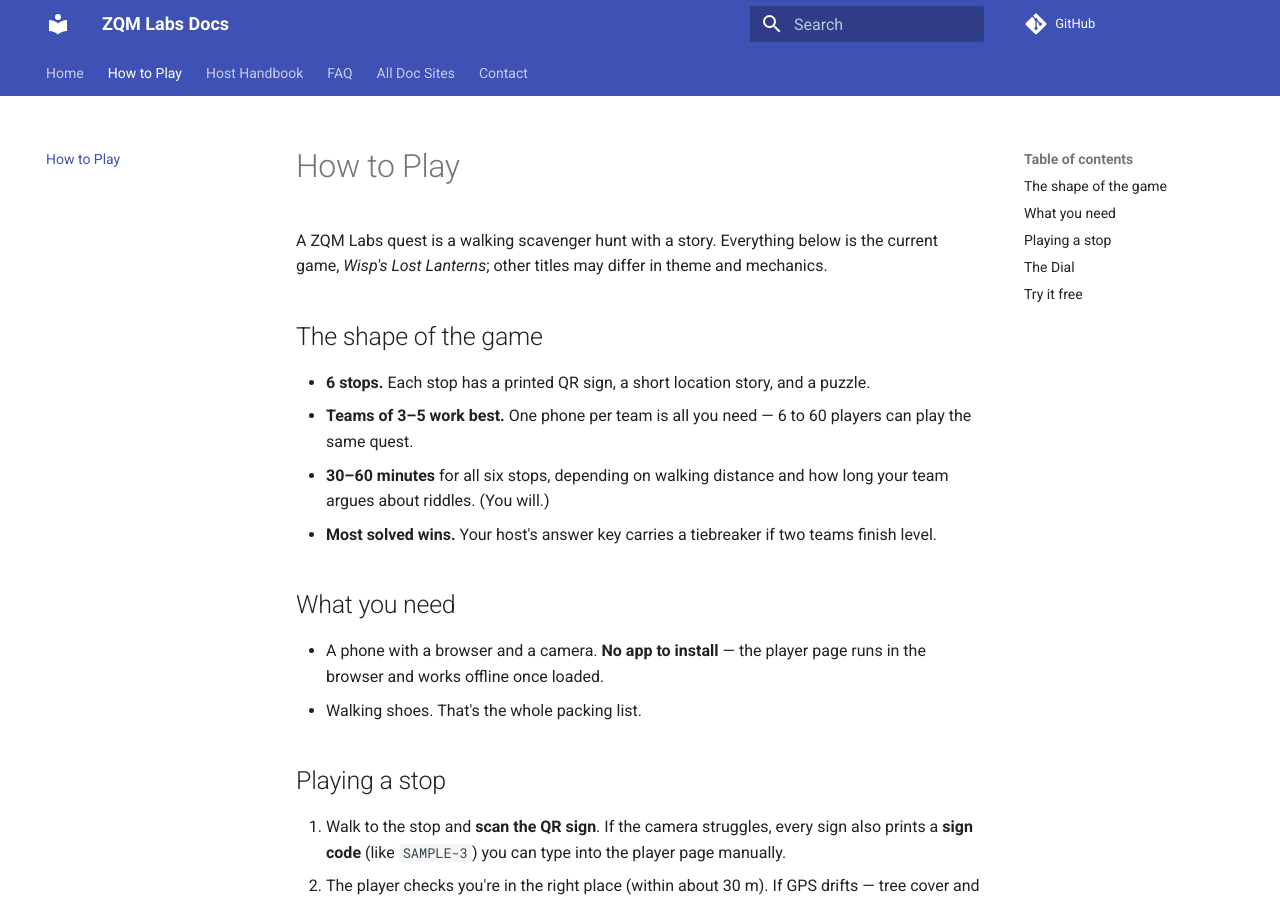
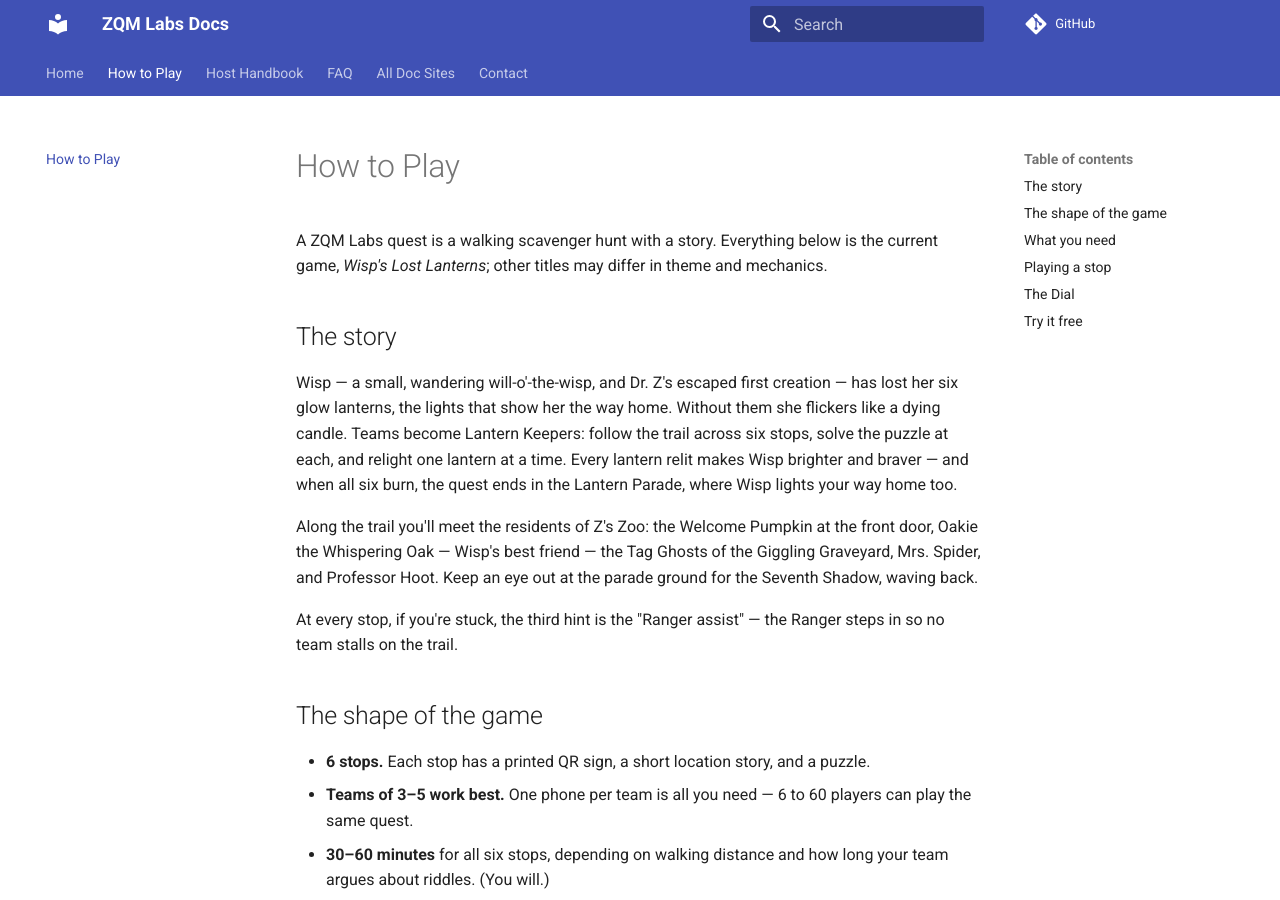
Before and after one commit to ZQM-Labs/docs, an MkDocs documentation site: the page built from docs/how-to-play.md, in a window 1280 px wide and 900 px high. Built offline with MkDocs 1.6.1 and Material for MkDocs 9.7.7, drawn with Linux system fonts in a browser that asks for light colours; comment, search, counter and statistics services are not loaded.

Commit message:
story: add Lantern Keeper story sections to player and host docs

```diff
--- a/docs/how-to-play.md
+++ b/docs/how-to-play.md
@@ -1,6 +1,14 @@
 # How to Play
 
 A ZQM Labs quest is a walking scavenger hunt with a story. Everything below is the current game, *Wisp's Lost Lanterns*; other titles may differ in theme and mechanics.
+
+## The story
+
+Wisp — a small, wandering will-o'-the-wisp, and Dr. Z's escaped first creation — has lost her six glow lanterns, the lights that show her the way home. Without them she flickers like a dying candle. Teams become Lantern Keepers: follow the trail across six stops, solve the puzzle at each, and relight one lantern at a time. Every lantern relit makes Wisp brighter and braver — and when all six burn, the quest ends in the Lantern Parade, where Wisp lights your way home too.
+
+Along the trail you'll meet the residents of Z's Zoo: the Welcome Pumpkin at the front door, Oakie the Whispering Oak — Wisp's best friend — the Tag Ghosts of the Giggling Graveyard, Mrs. Spider, and Professor Hoot. Keep an eye out at the parade ground for the Seventh Shadow, waving back.
+
+At every stop, if you're stuck, the third hint is the "Ranger assist" — the Ranger steps in so no team stalls on the trail.
 
 ## The shape of the game
 
```
Also changed, not shown: docs/hosting/after-the-event.md (+1 -1 lines), docs/hosting/index.md (+4 -0 lines), docs/hosting/running-the-event.md (+1 -1 lines).
